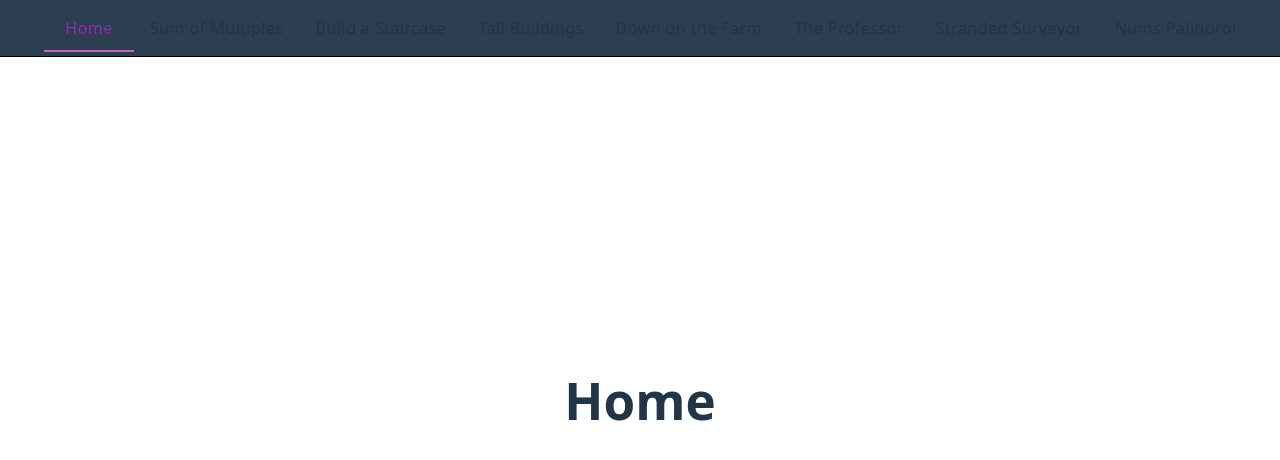
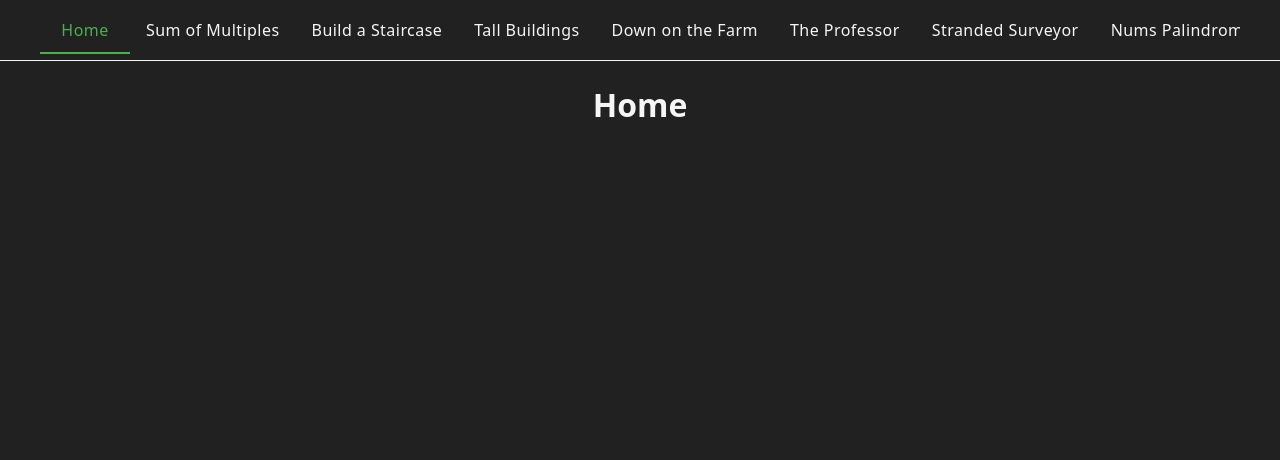
Before and after one commit to rramsey1115/algo-practice-nss, a React (Vite) app: page / in a window 1280 px wide. Shown: the top 460 px of the page. Built offline with nearby package versions, Linux system fonts and the light colour scheme.

Commit message:
updated styles for nav tabs

```diff
--- a/src/App.css
+++ /dev/null
@@ -1,43 +0,0 @@
-#root {
-  max-width: 1280px;
-  width: 100vw;
-  margin: 1rem auto;
-  padding: 1rem;
-  text-align: center;
-}
-
-.logo {
-  height: 6em;
-  padding: 1.5em;
-  will-change: filter;
-  transition: filter 300ms;
-}
-.logo:hover {
-  filter: drop-shadow(0 0 2em #646cffaa);
-}
-.logo.react:hover {
-  filter: drop-shadow(0 0 2em #61dafbaa);
-}
-
-@keyframes logo-spin {
-  from {
-    transform: rotate(0deg);
-  }
-  to {
-    transform: rotate(360deg);
-  }
-}
-
-@media (prefers-reduced-motion: no-preference) {
-  a:nth-of-type(2) .logo {
-    animation: logo-spin infinite 20s linear;
-  }
-}
-
-.card {
-  padding: 2em;
-}
-
-.read-the-docs {
-  color: #888;
-}
--- a/src/App.jsx
+++ b/src/App.jsx
@@ -1,5 +1,4 @@
 import { Route, Routes } from 'react-router-dom'
-import './App.css'
 import { Home } from './Home/Home'
 import { SumMultiplesView } from './01_sumMultiples/SumMultiplesView'
 import { BuildStaircaseView } from './02_buildStaircase/BuildStairCaseView'
--- a/src/Navbar/NavBar.jsx
+++ b/src/Navbar/NavBar.jsx
@@ -52,13 +52,13 @@ export const NavBar = () => {
     <Box sx={{
       width: '100vw',
       minWidth: "380px",
-      bgcolor: "#2c3e50",
-      padding: "4px",
+      bgcolor: "#212121",
+      padding: "6px 0px",
       position: 'fixed',
       top: 0,
       left: 0,
       boxSizing: "border-box",
-      borderBottom: "1px solid black"
+      borderBottom: "1px solid whitesmoke"
     }}>
       <Tabs
         value={value}
@@ -68,25 +68,25 @@ export const NavBar = () => {
         allowScrollButtonsMobile
         aria-label="nav tabs"
         role="navigation"
-        indicatorColor='secondary'
-        textColor='secondary'
+        indicatorColor='inherit'
+        textColor='whitesmoke'
         sx={{
           '& .MuiTab-root': {
-            color: 'inherit', // Default color
+            color: 'inherit',
             fontFamily: 'inherit',
             textTransform: 'none',
             fontSize: "1rem",
             fontWeight: 400,
             '&:hover': {
-              color: (theme) => theme.palette.secondary.light, // Use MUI secondary on hover
+              color: (theme) => theme.palette.success.light,
             },
           },
           '& .Mui-selected': {
-            color: (theme) => theme.palette.secondary.light, // Use MUI secondary for selected tab
+            color: (theme) => theme.palette.success.light,
             fontWeight: 500
           },
           '& .MuiTabs-indicator': {
-            backgroundColor: (theme) => theme.palette.secondary.light, // Optional: match indicator
+            backgroundColor: (theme) => theme.palette.success.light,
           },
           '& .MuiTabs-scrollButtons': {
             color: 'whitesmoke',
--- a/src/index.css
+++ b/src/index.css
@@ -4,8 +4,8 @@
   font-weight: 400;
 
   color-scheme: light dark;
-  color: rgba(255, 255, 255, 0.87);
-  background-color: #242424;
+  color: whitesmoke;
+  background-color: #212121;
 
   font-synthesis: none;
   text-rendering: optimizeLegibility;
@@ -13,56 +13,14 @@
   -moz-osx-font-smoothing: grayscale;
 }
 
-/* a {
-  font-weight: 500;
-  color: #646cff;
-  text-decoration: inherit;
+#root {
+  margin: 60px auto;
 }
-a:hover {
-  color: #535bf2;
-} */
 
 body {
-  margin: 0;
+  margin:0;
   display: flex;
-  place-items: center;
-  min-width: 320px;
+  justify-content: center;
+  min-width: 340px;
   min-height: 100vh;
 }
-
-h1 {
-  font-size: 3.2em;
-  line-height: 1.1;
-}
-
-button {
-  border-radius: 8px;
-  border: 1px solid transparent;
-  padding: 0.6em 1.2em;
-  font-size: 1em;
-  font-weight: 500;
-  font-family: inherit;
-  background-color: #1a1a1a;
-  cursor: pointer;
-  transition: border-color 0.25s;
-}
-button:hover {
-  border-color: #646cff;
-}
-button:focus,
-button:focus-visible {
-  outline: 4px auto -webkit-focus-ring-color;
-}
-
-@media (prefers-color-scheme: light) {
-  :root {
-    color: #213547;
-    background-color: #ffffff;
-  }
-  a:hover {
-    color: #747bff;
-  }
-  button {
-    background-color: #f9f9f9;
-  }
-}
```
Also changed, not shown: src/Navbar/NavBar.css (deleted).
